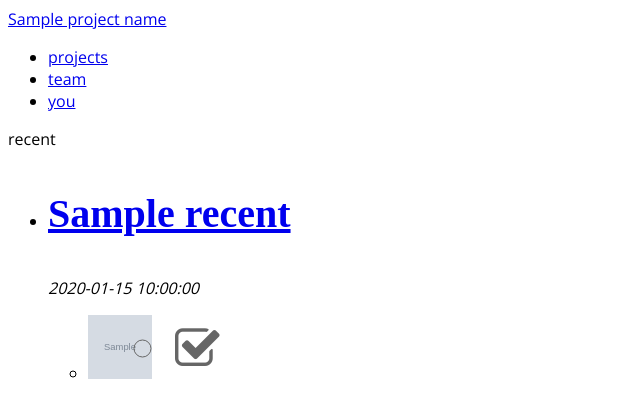
After one commit to mlebkowski/roadmap, a PHP site: template app/views/pages/projects.page.html.twig in a window 1280 px wide. The commit adds this page. Shown: the top 418 px of the page, without its empty margins (0-640 px from the left). Run offline with PHP 8.4, Linux system fonts and the light colour scheme; the template is opened without the code that fills it: most values are stand-ins (such as "Sample title", 1, 10 or a date in 2020); grey boxes marked "Sample" are stand-in pictures; some libraries are stand-ins or nearby versions; some web fonts are replaced.

Commit message:
front page layout basics

```diff
--- /dev/null
+++ b/app/views/layouts/base.layout.html.twig
@@ -0,0 +1,15 @@
+<!DOCTYPE html>
+<html>
+    <head>
+        <meta charset="UTF-8">
+        <meta name="viewport" content="width=device-width, initial-scale=1.0">
+        <title>{% block title %}{% endblock %}</title>
+        <link rel="stylesheet" href="//netdna.bootstrapcdn.com/bootstrap/3.0.0/css/bootstrap.no-icons.min.css">
+        <link rel="stylesheet" href="//netdna.bootstrapcdn.com/font-awesome/4.0.0/css/font-awesome.min.css">
+        <script src="//code.jquery.com/jquery.js"></script>
+        <script type="text/javascript" src="//netdna.bootstrapcdn.com/bootstrap/3.0.0/js/bootstrap.min.js"></script>
+    </head>
+    <body>
+    {% block body %}{% endblock %}
+    </body>
+</html>
--- /dev/null
+++ b/app/views/layouts/roadmap.layout.html.twig
@@ -0,0 +1,18 @@
+{% extends 'layouts/base.layout.html.twig' %}
+{% block body %}
+    <div class="container" id="roadmap-app">
+        <nav class="navbar navbar-default" role="navigation">
+            <div class="navbar-header">
+                <a class="navbar-brand" href="#">{{ projectName }}</a>
+            </div>
+
+            <ul class="nav navbar-nav navbar-right">
+                <li class="active"><a href="/projects">{{ "projects"|trans }}</a></li>
+                <li><a href="/team">{{ "team"|trans }}</a></li>
+                <li><a href="/you">{{ "you"|trans }}</a></li>
+            </ul>
+        </nav>
+    </div>
+
+    <div id="content" class="container">{% block content %}{% endblock %}</div>
+{% endblock %}
--- /dev/null
+++ b/app/views/pages/projects.page.html.twig
@@ -0,0 +1,82 @@
+{% extends 'layouts/roadmap.layout.html.twig' %}
+
+{% block title %}{{ "overview"|trans({ "project": projectName }) }}{% endblock %}
+{% block content %}
+    <div class="project-list" id="recent-projects">
+        <p class="project-list-type">{{ "recent"|trans }}</p>
+        <ul class="list-unstyled">
+            {% for project in projects.recent %}
+            <li class="project row">
+                <div class="project-title col-md-8">
+                    <h3><a href="/{{ project.slug }}">{{ project.title }}</a></h3>
+                    <p class="date text-muted">{{ project.date }}</p>
+                </div>
+                <div class="col-md-4">
+                    <ul class="people list-unstyled">
+                        {% for user in project.users %}
+                        <li>
+                            <img src="{{ user.picture }}" title="{{ user.name.first }} {{ user.name.last }}" class="img-circle">
+                        </li>
+                        {% endfor %}
+                        <li class="assing-yourself">
+                            <i class="fa fa-check-square-o"></i>
+                        </li>
+
+                    </ul>
+                </div>
+            </li>
+            {% endfor %}
+        </ul>
+    </div>
+    <style type="text/css">
+        @import url(http://fonts.googleapis.com/css?family=Open+Sans:400,300,600,700,800);
+        @font-face {
+            font-family: 'museo_slab100';
+            src: url('http://randomuser.me/fonts/Museo100-Regular.otf');
+            font-weight: normal;
+            font-style: normal;
+        }
+        @font-face {
+            font-family: 'museo_slab500';
+            src: url('http://randomuser.me/fonts/Museo_Slab_500_2-webfont.eot');
+            src: url('http://randomuser.me/fonts/Museo_Slab_500_2-webfont.eot?#iefix') format('embedded-opentype'), url('http://randomuser.me/fonts/Museo_Slab_500_2-webfont.woff') format('woff'), url('http://randomuser.me/fonts/Museo_Slab_500_2-webfont.ttf') format('truetype'), url('http://randomuser.me/fonts/Museo_Slab_500_2-webfont.svg#museo_slab500') format('svg');
+            font-weight: normal;
+            font-style: normal;
+        }
+        body {
+            font-family: 'Open sans', sans-serif;
+        }
+        .project h3 {
+            font-size: 2.5em;
+            font-family: 'museo_slab500', serif;
+        }
+        .project .date {
+            font-style: italic;
+        }
+        .project {
+            margin-bottom: 2em;;
+        }
+        .people li {
+            float: left;
+            margin-right: 8px;
+        }
+        .people img {
+            width: 64px;
+            height: 64px;
+        }
+        .people .assing-yourself {
+            font-size: 48px;
+            color: #666;
+            margin-left: 15px;
+        }
+        .people .assing-yourself:hover {
+            color: #111;
+            cursor: pointer;
+        }
+    </style>
+    <script type="text/javascript">
+        $(".people img").tooltip({
+            "placement": "bottom",
+        });
+    </script>
+{% endblock %}
```
Also changed, not shown: app/translations/en.yaml (added, +7 -0 lines), app/translations/pl.yaml (added, +7 -0 lines), web/app.php (+12 -0 lines).
